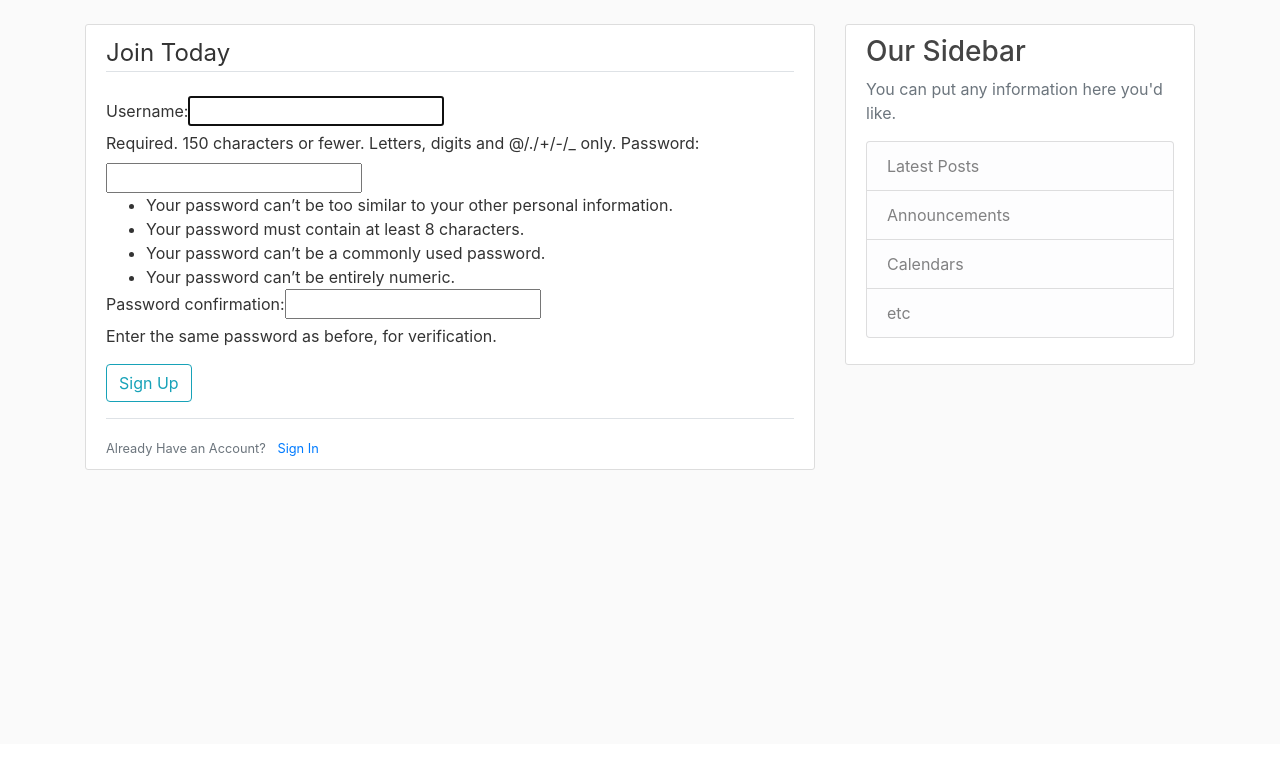
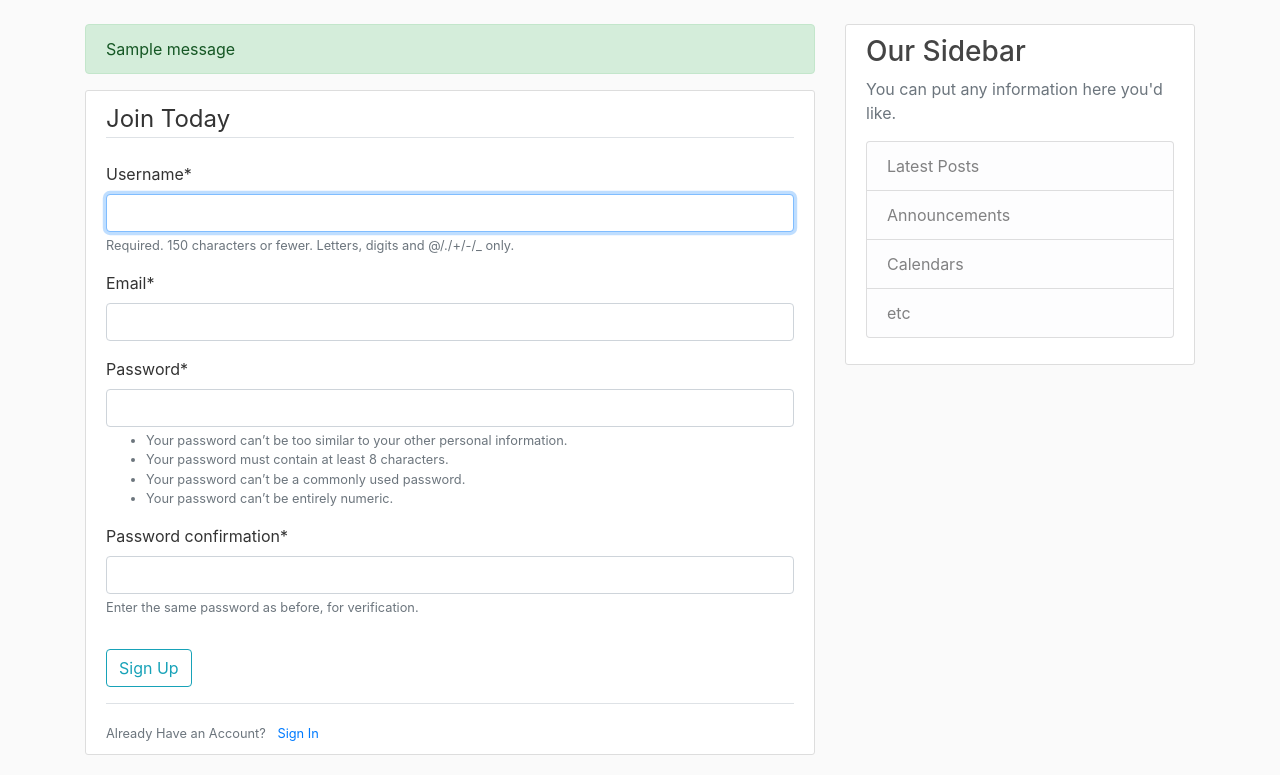
Before and after one commit to shatrix1217/Django_WebApp_Blog, a Django app: page /register/ in a window 1280 px wide. Shown: the part 56-831 px from the top of the page. Before the commit the page ends 526 px from the top, so only its background shows below. Run offline with Django 3.2, Linux system fonts and the light colour scheme; one stand-in notice (Sample message) is shown; some libraries are stand-ins or nearby versions.

Commit message:
register form completed with crispy

```diff
--- a/blog/templates/blog/base.html
+++ b/blog/templates/blog/base.html
@@ -45,6 +45,13 @@
     <main role="main" class="container">
         <div class="row">
           <div class="col-md-8">
+            {% if messages %}
+              {% for message in messages %}
+                <div class="alert alert-{{ message.tags }}">
+                  {{ message }}
+                </div>
+              {% endfor %}
+            {% endif %}
             {% block content %}{% endblock %}
           </div>
           <div class="col-md-4">
--- a/first_webapp/settings.py
+++ b/first_webapp/settings.py
@@ -33,6 +33,7 @@ ALLOWED_HOSTS = []
 INSTALLED_APPS = [
     'blog.apps.BlogConfig',
     'users.apps.UsersConfig',
+    'crispy_forms',
     'django.contrib.admin',
     'django.contrib.auth',
     'django.contrib.contenttypes',
@@ -120,3 +121,5 @@ USE_TZ = True
 # https://docs.djangoproject.com/en/3.1/howto/static-files/
 
 STATIC_URL = '/static/'
+
+CRISPY_TEMPLATE_PACK = 'bootstrap4'
--- /dev/null
+++ b/users/forms.py
@@ -0,0 +1,10 @@
+from django import forms
+from django.contrib.auth.models import User
+from django.contrib.auth.forms import UserCreationForm
+
+class UserRegisterForm(UserCreationForm):
+    email = forms.EmailField()
+
+    class Meta:
+        model = User
+        fields = ['username', 'email', 'password1', 'password2']
--- a/users/templates/users/register.html
+++ b/users/templates/users/register.html
@@ -1,11 +1,12 @@
 {% extends "blog/base.html" %}
+{% load crispy_forms_tags %}
 {% block content %}
     <div class="content-section">
         <form method="POST">
             {% csrf_token %}
             <fieldset class="form-group">
                 <legend class="border-bottom mb-4">Join Today</legend>
-                {{ form }}
+                {{ form|crispy }}
             </fieldset>
             <div class="form-group">
                 <button class="btn btn-outline-info" type="submit">Sign Up</button>
--- a/users/views.py
+++ b/users/views.py
@@ -1,7 +1,16 @@
-from django.shortcuts import render
-from django.contrib.auth.forms import UserCreationForm
+from django.shortcuts import render, redirect
+from django.contrib import messages
+from .forms import UserRegisterForm
 
 # Create your views here.
 def register(request):
-    form = UserCreationForm()
+    if request.method == 'POST':
+        form = UserRegisterForm(request.POST)
+        if form.is_valid():
+            form.save()
+            username = form.cleaned_data.get('username')
+            messages.success(request, f'Account created for {username} !')
+            return redirect('blog-home')
+    else:
+        form = UserRegisterForm()
     return render(request, 'users/register.html', {'form': form})
```
Also changed, not shown: db.sqlite3.
